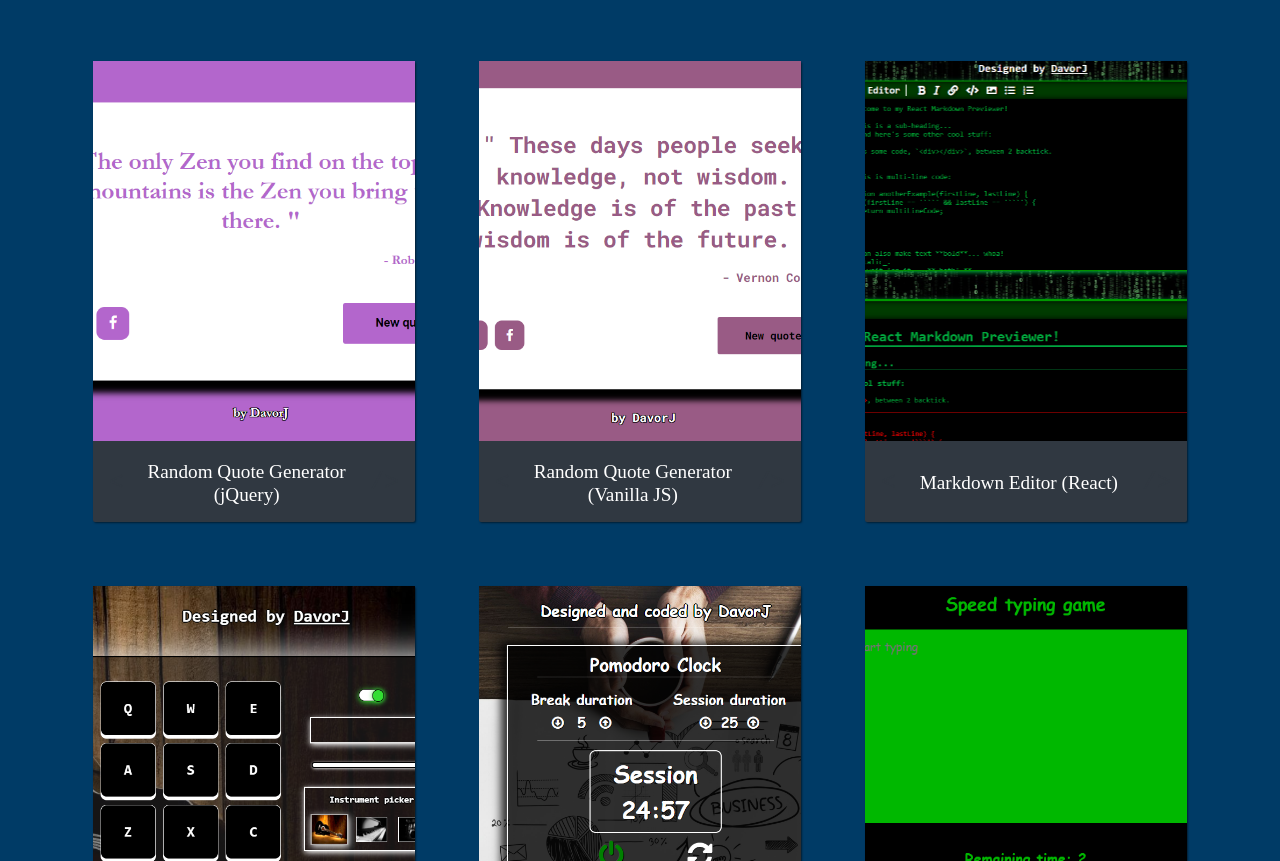
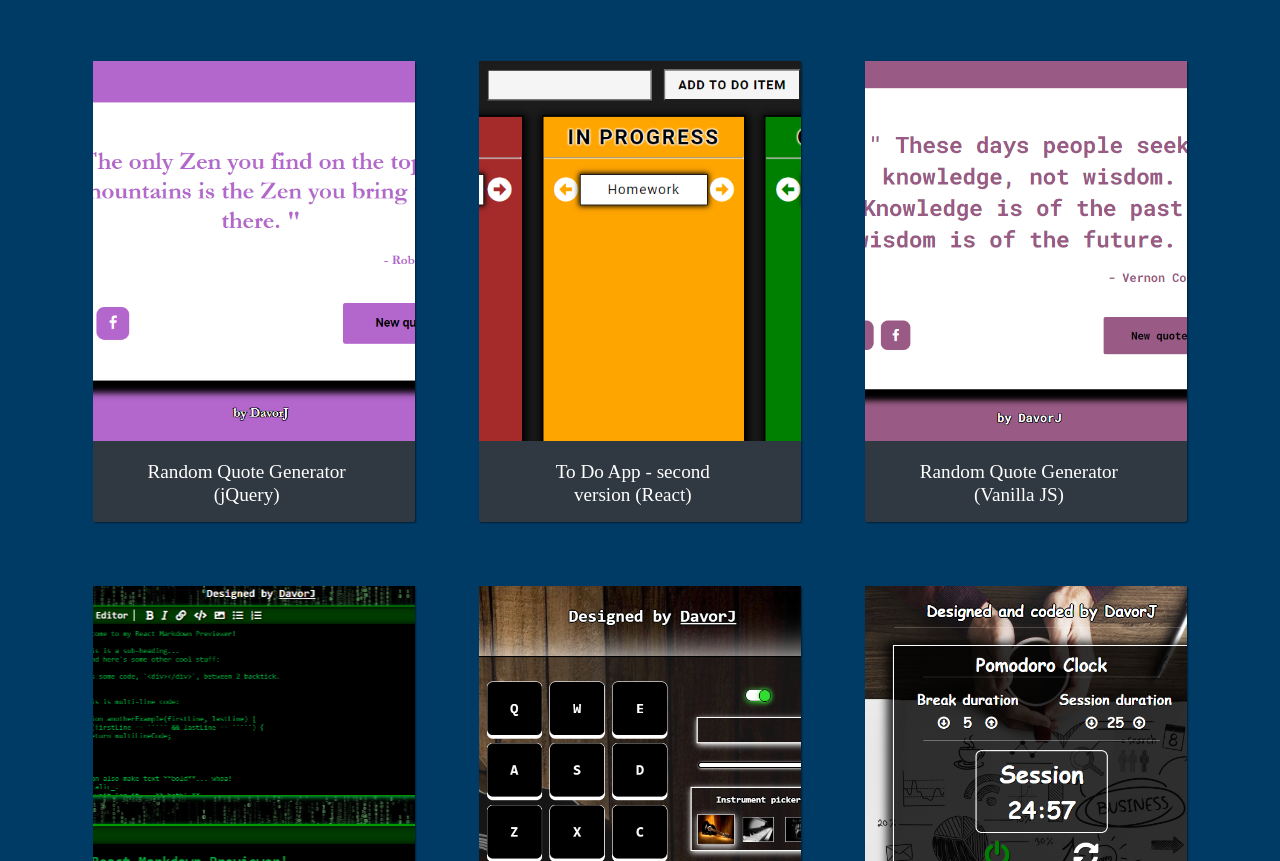
Before and after one commit to DavorJ94/portfolio-page, a plain HTML site: page index.html in a window 1280 px wide. Shown: the part 3145-4006 px from the top of the page. Drawn offline with Linux system fonts and the light colour scheme.

Commit message:
Added project

```diff
--- a/index.html
+++ b/index.html
@@ -269,6 +269,25 @@
               <code>&lt </code>
               <p class="projects__project-title">
                 Random Quote Generator (jQuery)
+              </p>
+              <code> &#47;&gt;</code>
+            </div>
+          </a>
+        </div>
+        <div class="projects__project">
+          <a
+            href="https://davorj94.github.io/to-do-app-improved/"
+            target="_blank"
+          >
+            <img
+              class="project-image"
+              src="./images/To Do App - improved.png"
+              alt="To Do App - second version (React)"
+            />
+            <div class="projects__bottom-section">
+              <code>&lt </code>
+              <p class="projects__project-title">
+                To Do App - second version (React)
               </p>
               <code> &#47;&gt;</code>
             </div>
```
Also changed, not shown: images/To Do App - improved.png (added).
